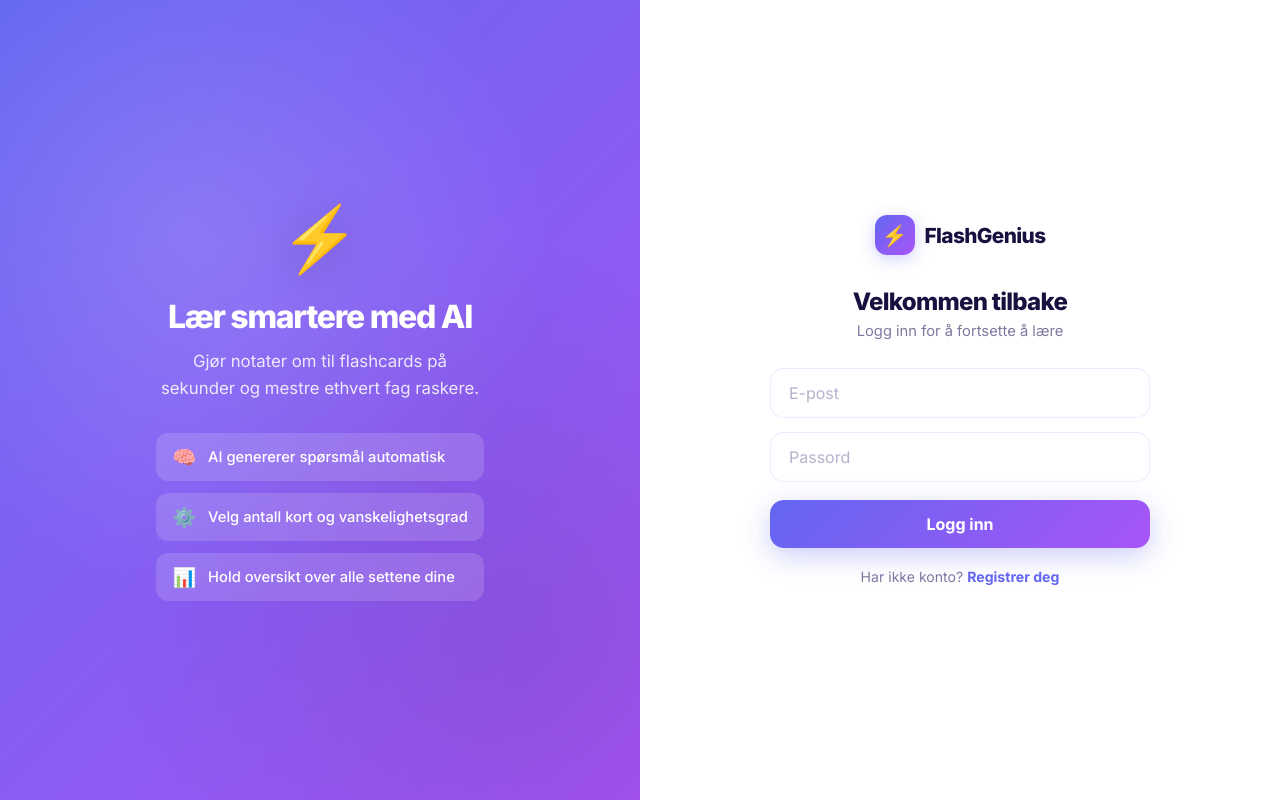
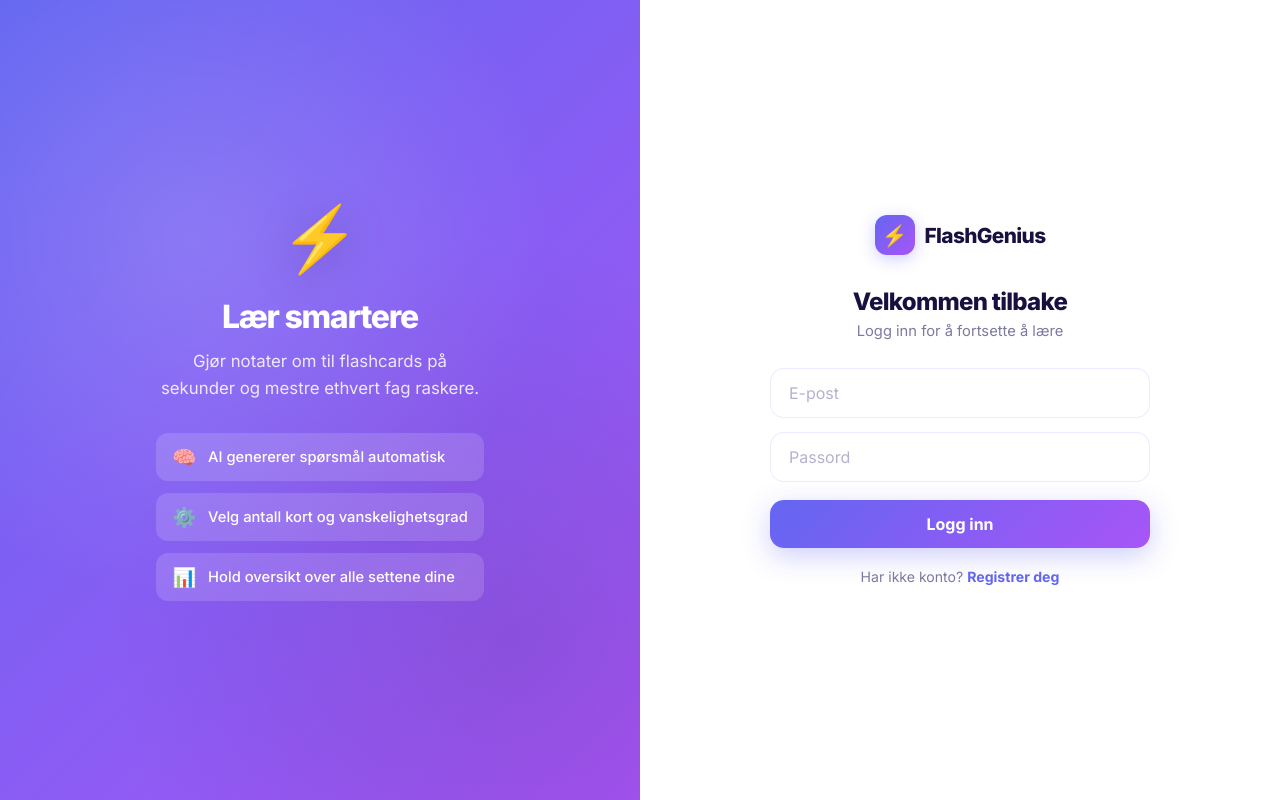
Before and after one commit to arink1305/FlashGenius, a React app in the folder frontend/: page /login in a window 1280 px wide. Built offline with nearby package versions, Linux system fonts and the light colour scheme; no server answers; the HTML template or start-up script is replaced by a standard one.

Commit message:
Update Login.jsx

```diff
--- a/frontend/src/pages/Login.jsx
+++ b/frontend/src/pages/Login.jsx
@@ -28,7 +28,7 @@
             <div className="auth-left">
                 <div className="auth-left-content">
                     <span className="auth-left-icon">⚡</span>
-                    <h2>Lær smartere med AI</h2>
+                    <h2>Lær smartere</h2>
                     <p>Gjør notater om til flashcards på sekunder og mestre ethvert fag raskere.</p>
                 </div>
                 <div className="auth-features">
```
